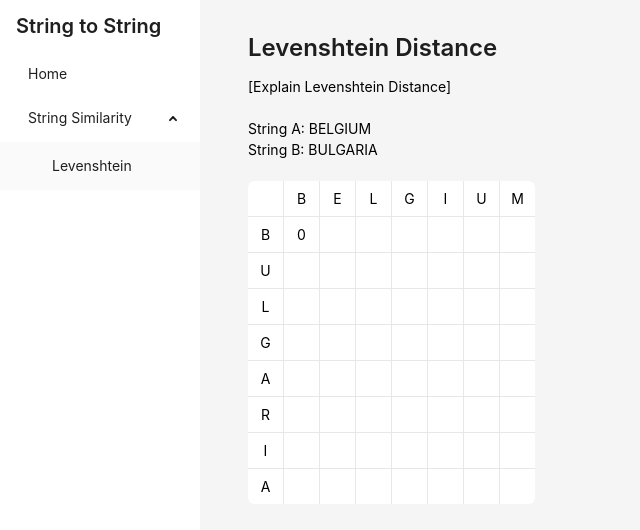
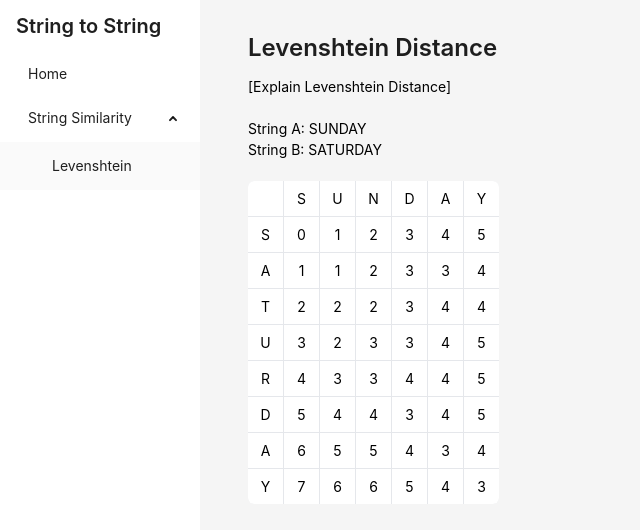
Before and after one commit to carolykma/string-to-string, a React (Vite) app: page /levenshtein in a window 1280 px wide. Shown: the top 530 px of the page, without its empty margins (0-640 px from the left). Built offline with nearby package versions, Linux system fonts and the light colour scheme.

Commit message:
feat: implement levenshtein computation

```diff
--- a/package.json
+++ b/package.json
@@ -11,7 +11,9 @@
   },
   "dependencies": {
     "@tailwindcss/vite": "^4.1.1",
+    "@types/lodash": "^4.17.16",
     "antd": "^5.24.6",
+    "lodash": "^4.17.21",
     "react": "^19.0.0",
     "react-dom": "^19.0.0",
     "react-router": "^7.4.1",
--- a/src/pages/levenshtein/LevenshteinMatrix.tsx
+++ b/src/pages/levenshtein/LevenshteinMatrix.tsx
@@ -1,6 +1,25 @@
+import _ from "lodash"
 import { Flex } from "antd"
 import { InteractiveGrid } from "../../components/grid"
 import { useEffect, useMemo, useState } from "react"
+
+const getGridValue = (
+    a: string,
+    b: string,
+    x: number,
+    y: number,
+    currentMatrix: number[][]
+) => {
+    if (x === 0 && y === 0) return a[0] === b[0] ? 0 : 1 // initial
+
+    const candidates = []
+    const charA = a[x]
+    const charB = b[y]
+    if (x > 0 && y > 0) candidates.push(currentMatrix[y - 1][x - 1] + (charA === charB ? 0 : 1))
+    if (x > 0) candidates.push(currentMatrix[y][x - 1] + 1)
+    if (y > 0) candidates.push(currentMatrix[y - 1][x] + 1)
+    return _.min(candidates) || 0
+}
 
 type LevenshteinMatrixProps = {
     a: string
@@ -15,30 +34,40 @@ export const LevenshteinMatrix = (props: LevenshteinMatrixProps) => {
     const level = useMemo(() => matrix.length, [matrix])
 
     useEffect(() => {
-        if (level === 0) setMatrix([[a[0] === b[0] ? 0 : 1]])
+        if (level >= a.length && level >= b.length) return
 
-        // TODO
+        const newMatrix = _.cloneDeep(matrix)
+        if (level < a.length) {
+            for (let y = 0; y < level; y++) {
+                newMatrix[y].push(getGridValue(a, b, level, y, newMatrix))
+            }
+        }
+        if (level < b.length) {
+            newMatrix.push([])
+            for (let x = 0; x <= Math.min(level, a.length - 1); x++) {
+                newMatrix[level].push(getGridValue(a, b, x, level, newMatrix))
+            }
+        }
+        setMatrix(newMatrix)
     }, [matrix])
 
     return (
         <Flex vertical gap={1} className="bg-gray-200 w-fit rounded-md overflow-hidden">
             <Flex gap={1}>
                 <InteractiveGrid disabled={true} />
-                {
-                    a.split("").map(char => <InteractiveGrid text={char} />)
-                }
+                {a.split("").map((char, idx) =>
+                    <InteractiveGrid text={char} key={`a-${idx}`} />
+                )}
             </Flex>
             {
                 b.split("").map((char, idx) => {
-                    return <Flex gap={1}>
-                        <InteractiveGrid text={char} />
+                    return <Flex gap={1} key={`b-row-${idx}`}>
+                        <InteractiveGrid text={char} key={`b-${idx}`} />
 
                         {/* computed values */}
-                        {matrix[idx]?.map(value => <InteractiveGrid text={value.toString()} />)}
-
-
-                        {/* empty grids */}
-                        {Array(a.length - (idx < level ? level : 0)).fill(<InteractiveGrid />)}
+                        {matrix[idx]?.map((value, idx2) =>
+                            <InteractiveGrid text={value.toString()} key={`value-${idx}-${idx2}`} />
+                        )}
                     </Flex>
                 })
             }
--- a/src/pages/levenshtein/LevenshteinPage.tsx
+++ b/src/pages/levenshtein/LevenshteinPage.tsx
@@ -1,8 +1,8 @@
 import { Typography } from "antd"
 import { LevenshteinMatrix } from "./LevenshteinMatrix"
 
-const strA = "BELGIUM"
-const strB = "BULGARIA"
+const strA = "SUNDAY"
+const strB = "SATURDAY"
 
 export const LevenshteinPage = () => {
     return <div id='levenshtein-page'>
```
Also changed, not shown: 1 other file (tests, documents, lock files or other folders).
